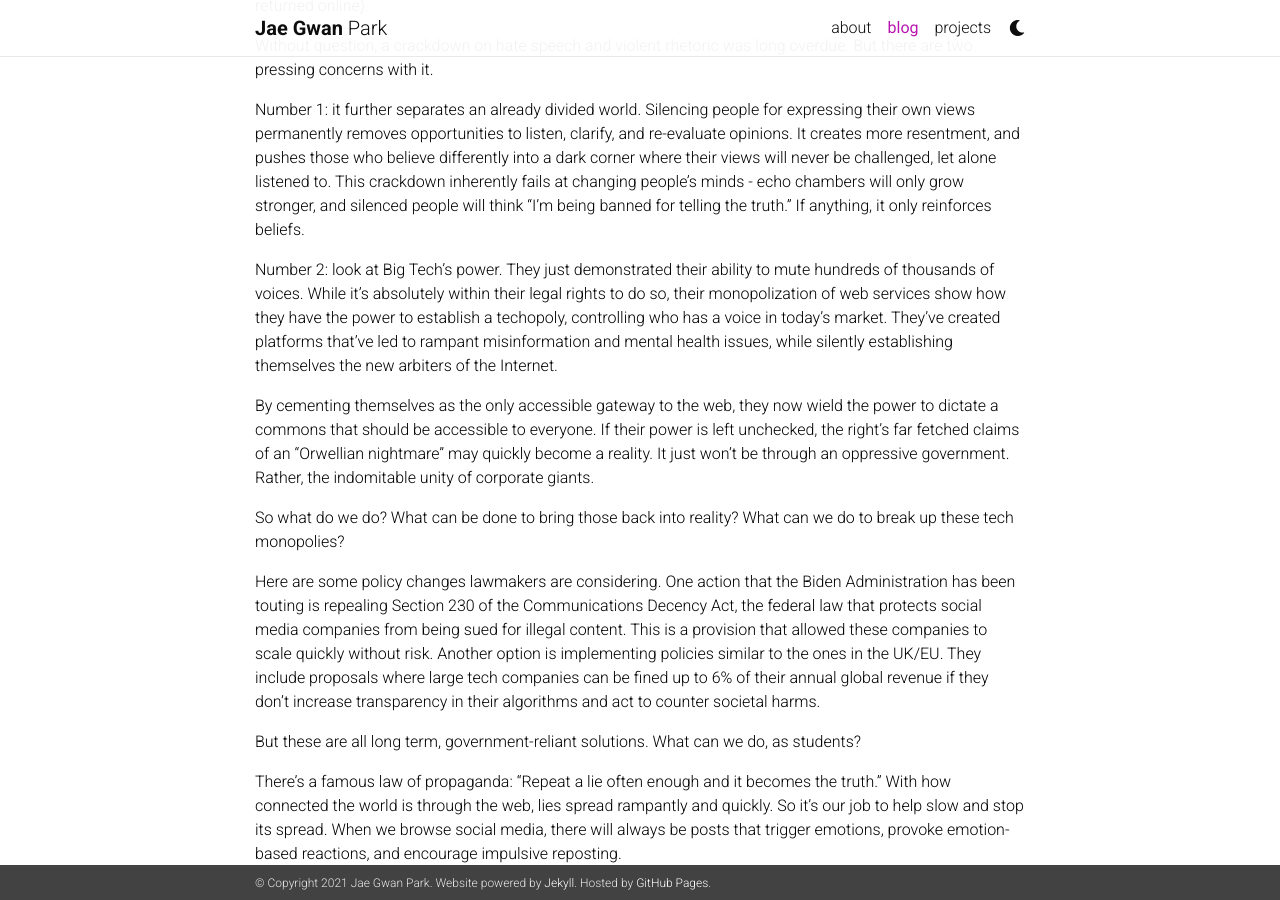
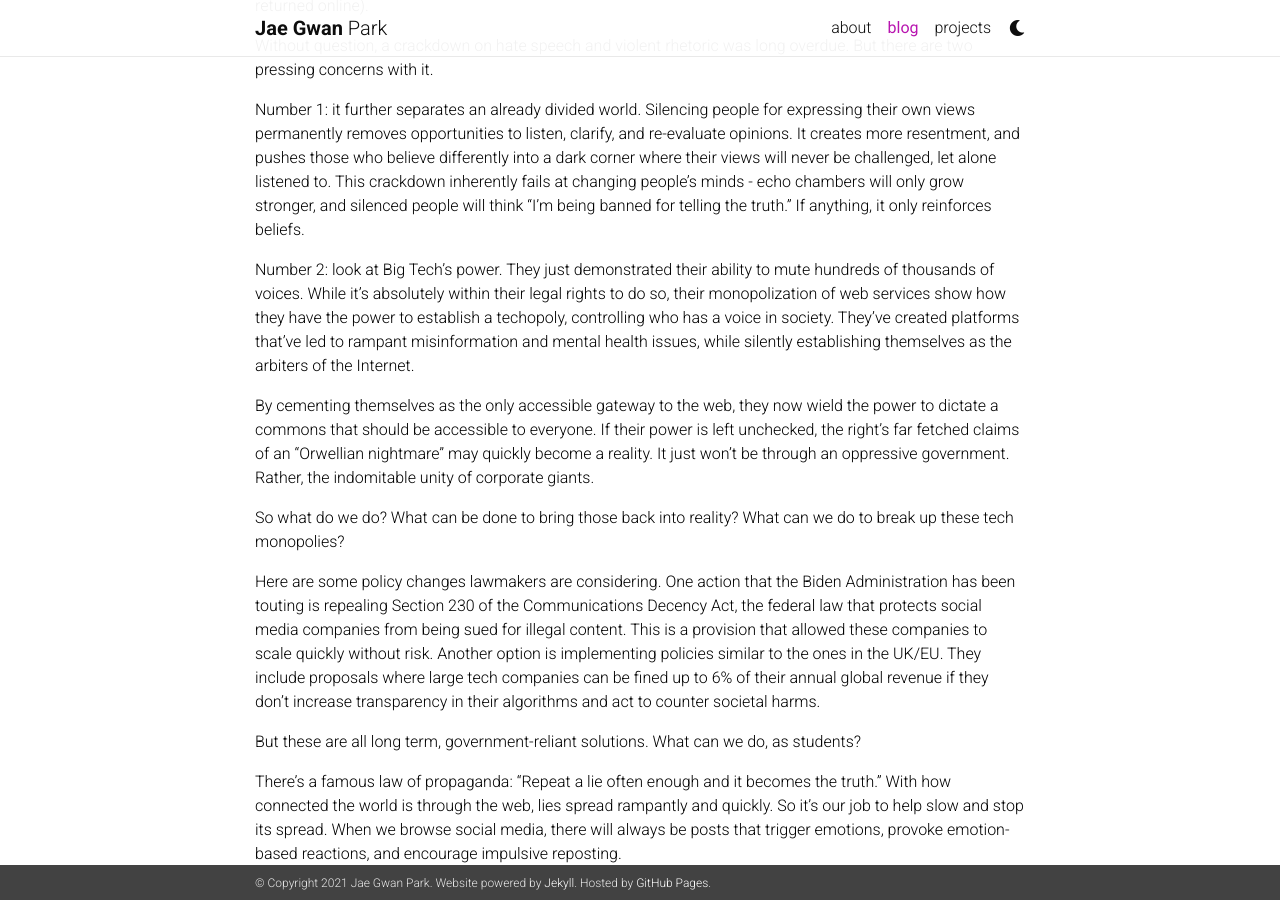
Before and after one commit to jaegpark/profile, a Jekyll site: the page built from _posts/2021-01-20-big-tech.md, in a window 1280 px wide and 900 px high, scrolled down 958 px. Built offline with Jekyll 4.4.1, drawn with Linux system fonts in a browser that asks for light colours; nearby versions of some CDN libraries; a style sheet for code colours, icons or effects is not loaded.

Commit message:
fix typo

```diff
--- a/_posts/2021-01-20-big-tech.md
+++ b/_posts/2021-01-20-big-tech.md
@@ -23,7 +23,7 @@ Without question, a crackdown on hate speech and violent rhetoric was long overd
 
 Number 1: it further separates an already divided world. Silencing people for expressing their own views permanently removes opportunities to listen, clarify, and re-evaluate opinions. It creates more resentment, and pushes those who believe differently into a dark corner where their views will never be challenged, let alone listened to. This crackdown inherently fails at changing people’s minds - echo chambers will only grow stronger, and silenced people will think “I’m being banned for telling the truth.” If anything, it only reinforces beliefs.
 
-Number 2: look at Big Tech’s power. They just demonstrated their ability to mute hundreds of thousands of voices. While it’s absolutely within their legal rights to do so, their monopolization of web services show how they have the power to establish a techopoly, controlling who has a voice in today’s market. They’ve created platforms that’ve led to rampant misinformation and mental health issues, while silently establishing themselves the new arbiters of the Internet.
+Number 2: look at Big Tech’s power. They just demonstrated their ability to mute hundreds of thousands of voices. While it’s absolutely within their legal rights to do so, their monopolization of web services show how they have the power to establish a techopoly, controlling who has a voice in society. They’ve created platforms that’ve led to rampant misinformation and mental health issues, while silently establishing themselves as the arbiters of the Internet.
 
 By cementing themselves as the only accessible gateway to the web, they now wield the power to dictate a commons that should be accessible to everyone. If their power is left unchecked, the right’s far fetched claims of an “Orwellian nightmare” may quickly become a reality. It just won’t be through an oppressive government. Rather, the indomitable unity of corporate giants.
 
```
